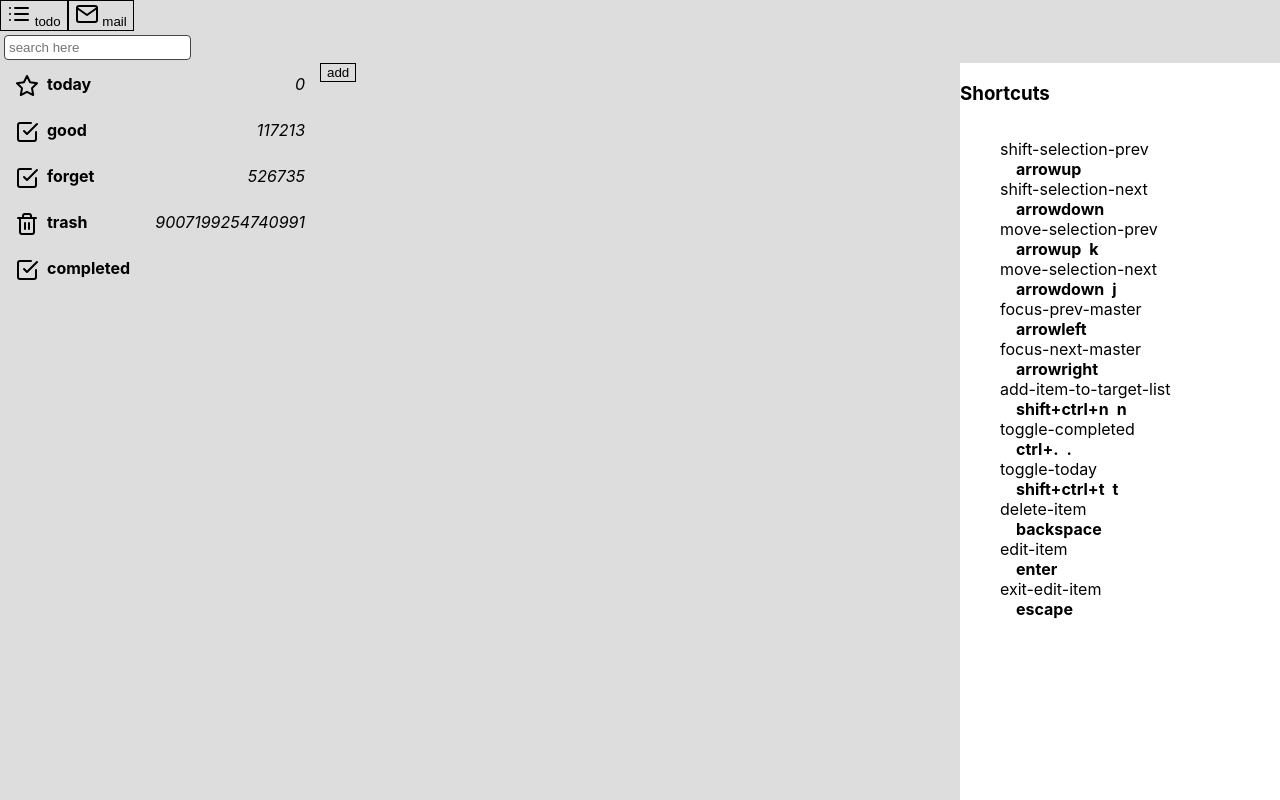
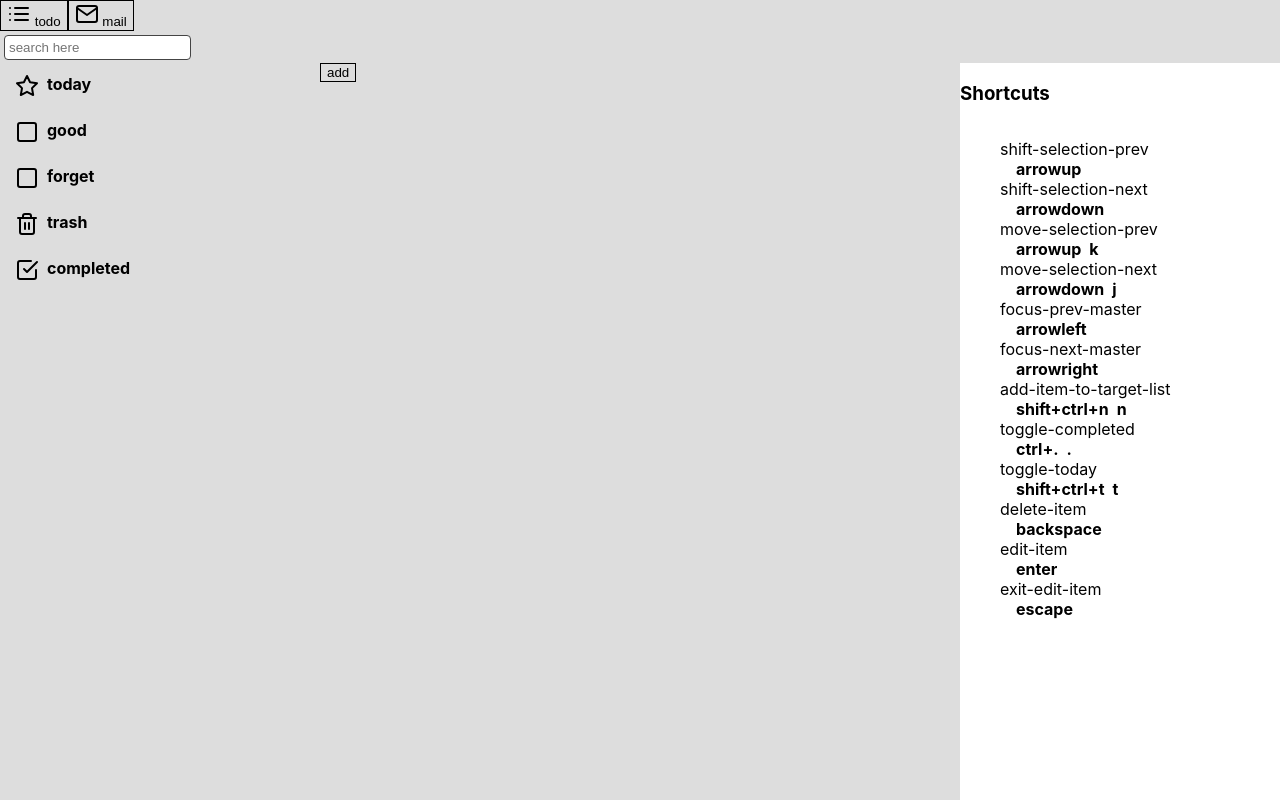
Before and after one commit to joshmarinacci/todomanager, a React (Create React App) app: page / in a window 1280 px wide. Built offline with nearby package versions, Linux system fonts and the light colour scheme.

Commit message:
remove debug info

```diff
--- a/src/items.js
+++ b/src/items.js
@@ -98,7 +98,6 @@ const ItemViewItem = ({item, setEditing, focusName, selected})=>{
             </b>
             <i>{getProjectTitle(storage,item)}</i>
         </VBox>
-        <i>{item.sortOrder}</i>
     </div>
 }
 const TodayIndicator = ({item})=>{
--- a/src/layout.js
+++ b/src/layout.js
@@ -115,7 +115,7 @@ export class FocusManager {
         this.listeners = this.listeners.filter(c => c !== cb)
     }
     setMasterFocus(mf) {
-        console.log('set focus master to',mf)
+        // console.log('set focus master to',mf)
         this.mf = mf
         this.focuses[0] = this.mf
         this.listeners.forEach(cb=>cb())
--- a/src/projects.js
+++ b/src/projects.js
@@ -2,12 +2,11 @@ import React, {useContext, useEffect, useRef, useState} from 'react'
 import {StorageContext, useQuery} from './storage.js'
 import {useActionScope} from './actions.js'
 import {FocusContext, GenericListView, makeClassNames, Spacer} from './layout.js'
-import {Star, Trash, Trash2, CheckSquare} from "react-feather"
+import {Star, Square, Trash2, CheckSquare} from "react-feather"
 
 const ProjectItemView = ({item,selected,focusName})=> {
     const project = item
     const [editing, setEditing] = useState(false)
-    let icon = <CheckSquare/>
     const storage = useContext(StorageContext)
     const input = useRef()
     const div = useRef()
@@ -28,8 +27,10 @@ const ProjectItemView = ({item,selected,focusName})=> {
         }
     })
 
+    let icon = <Square/>
     if(project.special && project.title === 'today')  icon = <Star/>
     if(project.special && project.title === 'trash')  icon = <Trash2/>
+    if(project.special && project.title === 'completed')icon = <CheckSquare/>
     if(editing) {
         return (<div>
             <input ref={input} type={'text'} value={project.title} onChange={(e)=>{
@@ -48,7 +49,7 @@ const ProjectItemView = ({item,selected,focusName})=> {
                     onDoubleClick={() => {
             setEditing(true)
             fm.pushMasterFocus('edit')
-        }}> {icon} <b className={"title"}>{project.title}</b> <Spacer/> <i>{project.sortOrder}</i></div>
+        }}> {icon} <b className={"title"}>{project.title}</b> <Spacer/> </div>
     }
 }
 
```
